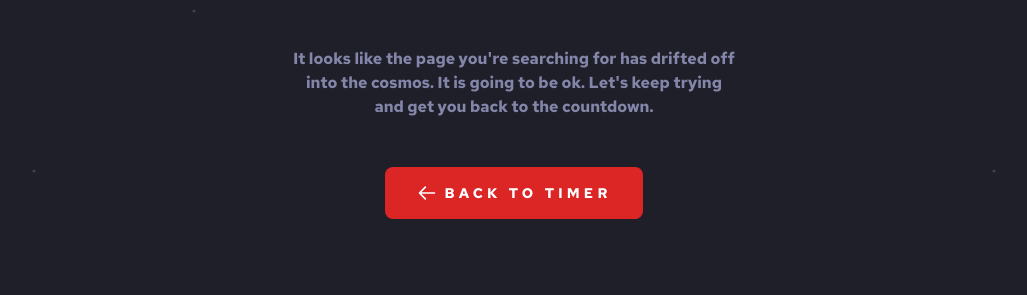
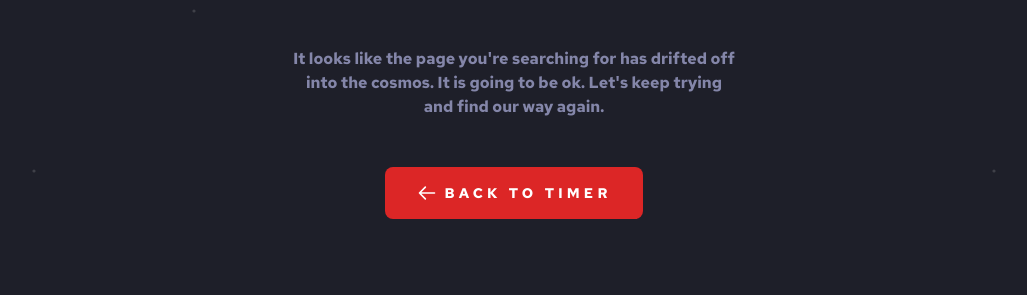
Before and after one commit to bittricky/launch-countdown, a Flask app: template templates/404.html in a window 1280 px wide. Shown: the part 309-604 px from the top of the page, without its empty margins (126-1153 px from the left). Run offline with Flask 3, Linux system fonts and the light colour scheme; the template is opened without the code that fills it, so the values that code supplies are empty.

Commit message:
feat(404): language

```diff
--- a/templates/404.html
+++ b/templates/404.html
@@ -27,7 +27,7 @@
 
       <p class="text-[#8486a9] mb-12 max-w-md">
         It looks like the page you're searching for has drifted off into the cosmos. It is going to be ok.
-        Let's keep trying and get you back to the countdown.
+        Let's keep trying and find our way again.
       </p>
 
       <a
```
